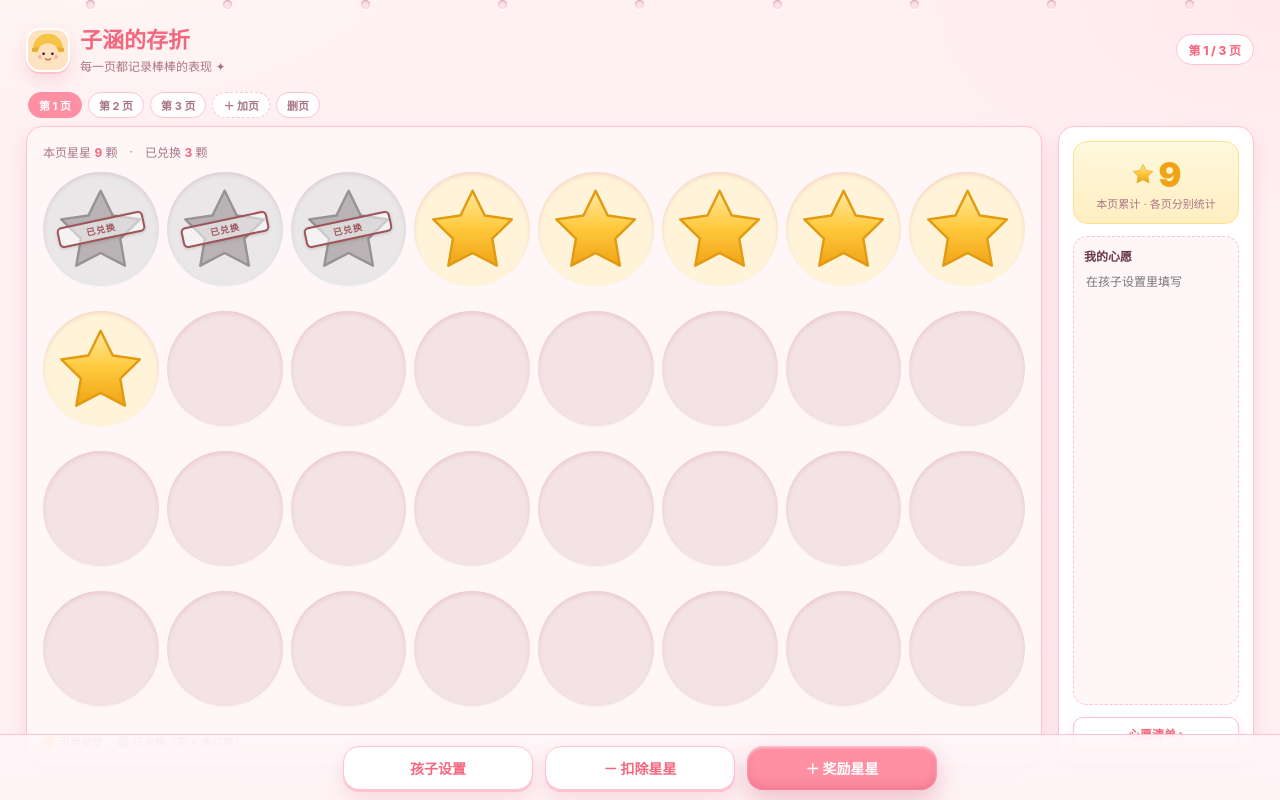
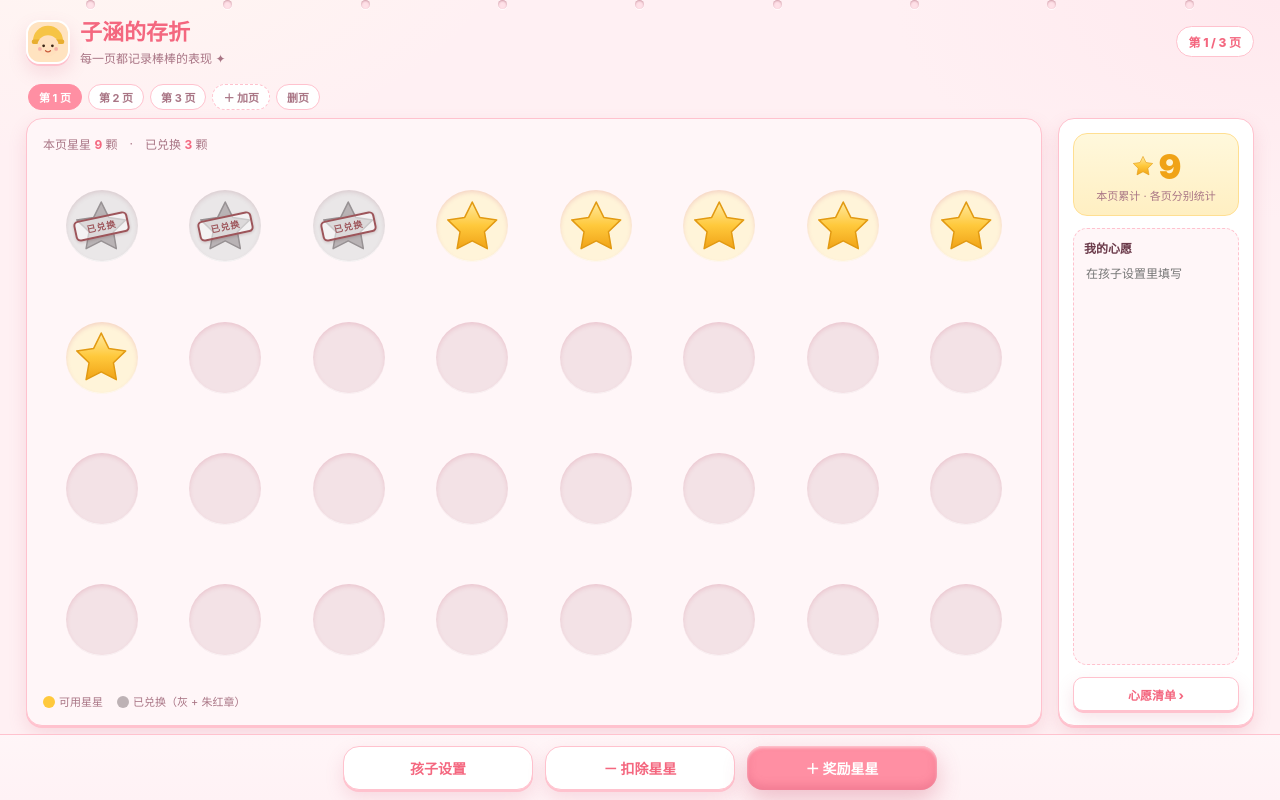
Before and after one commit to ootools/otools-wish-book, a Vue app: page / in a window 1280 px wide. Both pictures are taken after a click on the button "打开存折 ›". Built offline with nearby package versions, Linux system fonts and the light colour scheme.

Commit message:
fix: 页面 flex 铺满视口，底部操作栏不再遮挡内容

```diff
--- a/package.json
+++ b/package.json
@@ -1,7 +1,7 @@
 {
   "name": "otools-wish-book",
   "private": true,
-  "version": "0.1.2",
+  "version": "0.1.3",
   "type": "module",
   "description": "Wish passbook plugin for OTools",
   "engines": { "node": ">=22.18" },
--- a/plugin.json
+++ b/plugin.json
@@ -5,7 +5,7 @@
   "displayNameCN": "心愿存折",
   "developerName": "OTools",
   "summary": "粉色拟物心愿存折：每个孩子一份存折、存折内多页，星星奖励/扣除动画与音效、全局心愿礼物清单与兑换盖章。",
-  "version": "0.1.2",
+  "version": "0.1.3",
   "minOtoolsVersion": "0.9.8",
   "entry": "dist/index.html",
   "devUrl": "http://127.0.0.1:6592",
--- a/src/styles.css
+++ b/src/styles.css
@@ -59,9 +59,17 @@ svg { display: block; }
   background: #ffe1e8;
   box-shadow: inset 0 1px 2px rgba(150, 70, 90, .45), 0 1px 0 rgba(255, 255, 255, .85);
 }
-.page { height: 100%; padding: 26px 26px 74px; overflow: auto; }
-.page::-webkit-scrollbar { width: 6px; }
-.page::-webkit-scrollbar-thumb { background: var(--pink-line); border-radius: 9px; }
+/* 整页 flex 铺满视口：内容区吃掉剩余高度，底部栏走正常文档流，不再绝对定位遮挡内容。 */
+.page {
+  height: 100%;
+  padding: 18px 26px 0;
+  display: flex;
+  flex-direction: column;
+  overflow: hidden;
+}
+.page > .page-head,
+.page > .page-strip,
+.page > .wish-banner { flex: none; }
 
 .page-head { display: flex; align-items: center; gap: 10px; margin-bottom: 14px; }
 .page-head h2 { font-size: 22px; line-height: 1.3; margin: 0; color: var(--pink-cover-d); }
@@ -102,9 +110,10 @@ svg { display: block; }
 .btn.small { min-height: 34px; padding: 0 12px; font-size: 12px; border-radius: 10px; }
 
 .bottom-bar {
-  position: absolute;
-  left: 0; right: 0; bottom: 0;
+  position: relative;
+  flex: none;
   height: 66px;
+  margin: 8px -26px 0;
   background: linear-gradient(180deg, rgba(255, 246, 248, .92), #fff2f5);
   border-top: 1.5px solid var(--pink-line);
   display: flex; align-items: center; justify-content: center; gap: 12px;
@@ -136,7 +145,7 @@ svg { display: block; }
   -webkit-text-stroke: 1.4px #c94d68;
   text-shadow: 2px 3px 0 #d45b74, 4px 6px 10px rgba(150, 30, 60, .32);
 }
-.cover-right { padding: 46px 30px 80px; display: flex; flex-direction: column; gap: 14px; }
+.cover-right { padding: 30px 30px 24px; display: flex; flex-direction: column; gap: 12px; overflow-y: auto; }
 .cover-right .kicker { font-size: 11px; letter-spacing: 2px; color: var(--pink-cover-d); font-weight: 800; }
 .cover-right h1 { font-size: 26px; margin: 0; color: var(--pink-cover-d); }
 .cover-right .tagline { font-size: 13px; color: var(--text-2); }
@@ -165,7 +174,10 @@ svg { display: block; }
 .child-tab .star-mini svg { width: 14px; height: 14px; }
 
 /* ---------- star book ---------- */
-.book-layout { display: grid; grid-template-columns: minmax(0, 1fr) 196px; gap: 16px; height: calc(100% - 60px); }
+.book-layout {
+  display: grid; grid-template-columns: minmax(0, 1fr) 196px; gap: 16px;
+  flex: 1; min-height: 0;
+}
 .book-main {
   background: var(--pink-paper);
   border: 1.5px solid var(--pink-line);
@@ -181,11 +193,15 @@ svg { display: block; }
   flex: 1; min-height: 0;
   display: grid;
   grid-template-columns: repeat(8, minmax(0, 1fr));
-  grid-auto-rows: 1fr;
-  gap: 8px;
+  grid-template-rows: repeat(4, minmax(0, 1fr));
+  place-items: center;
+  gap: clamp(4px, .8vh, 8px);
 }
+/* 槽位按视口高度收敛，窗口再矮也不把底部栏顶出去。 */
 .star-slot {
   position: relative;
+  width: min(clamp(26px, 9vh, 88px), 100%);
+  height: min(clamp(26px, 9vh, 88px), 100%);
   aspect-ratio: 1 / 1;
   border-radius: 50%;
   background: var(--pink-slot);
@@ -238,7 +254,7 @@ svg { display: block; }
 .wish-note textarea { flex: 1; resize: none; border: none; background: transparent; outline: none; font-size: 12px; }
 
 /* ---------- kids ---------- */
-.kid-list { display: flex; flex-direction: column; gap: 10px; }
+.kid-list { display: flex; flex-direction: column; gap: 10px; flex: 1; min-height: 0; overflow-y: auto; }
 .kid-card {
   display: grid; grid-template-columns: 58px minmax(0, 1fr) auto; gap: 12px; align-items: center;
   background: var(--pink-paper); border: 1.5px solid var(--pink-line);
@@ -263,7 +279,7 @@ svg { display: block; }
   padding: 10px 14px; font-size: 12px; color: var(--text-2); margin-bottom: 12px;
 }
 .wish-banner b { color: var(--pink-cover-d); }
-.wish-grid { display: grid; grid-template-columns: repeat(2, minmax(0, 1fr)); gap: 10px; }
+.wish-grid { display: grid; grid-template-columns: repeat(2, minmax(0, 1fr)); gap: 10px; flex: 1; min-height: 0; overflow-y: auto; align-content: start; }
 .wish-card {
   background: var(--pink-paper); border: 1.5px solid var(--pink-line);
   border-radius: var(--r-card); box-shadow: var(--sh-card);
@@ -354,10 +370,9 @@ svg { display: block; }
 .center-state .err { color: var(--seal); font-size: 11px; }
 
 @media (max-width: 860px) {
-  .page { padding-bottom: 78px; }
   .cover-page { grid-template-columns: 1fr; grid-template-rows: 220px 1fr; }
   .cover-title { font-size: 28px; top: 18px; left: 20px; }
-  .cover-right { padding: 18px 20px 76px; }
+  .cover-right { padding: 18px 20px 20px; }
   .book-layout { grid-template-columns: 1fr; grid-template-rows: 1fr auto; }
   .side-card { flex-direction: row; flex-wrap: wrap; }
   .wish-note { min-height: 60px; flex: 1 1 200px; }
```
Also changed, not shown: 1 other file (tests, documents, lock files or other folders).
